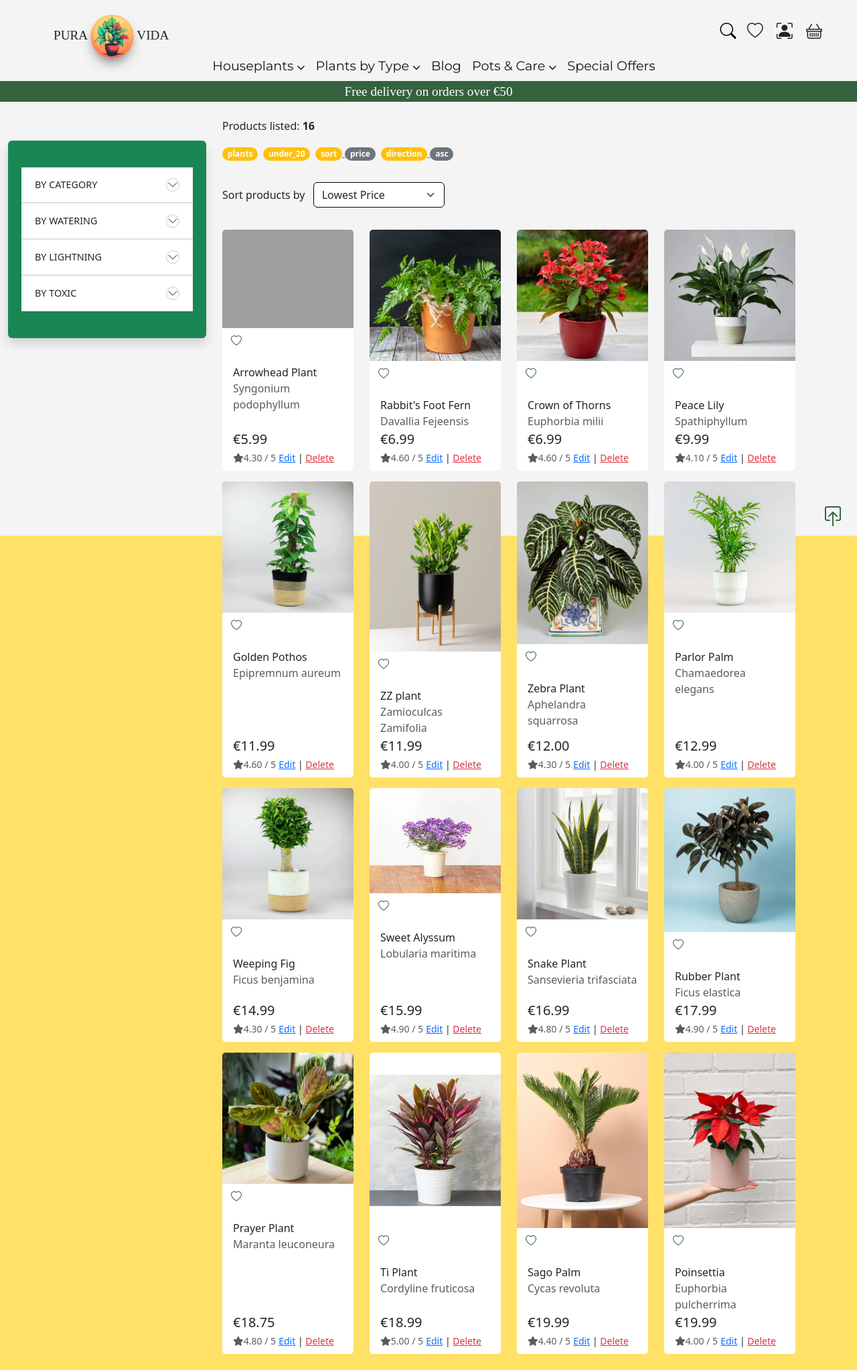
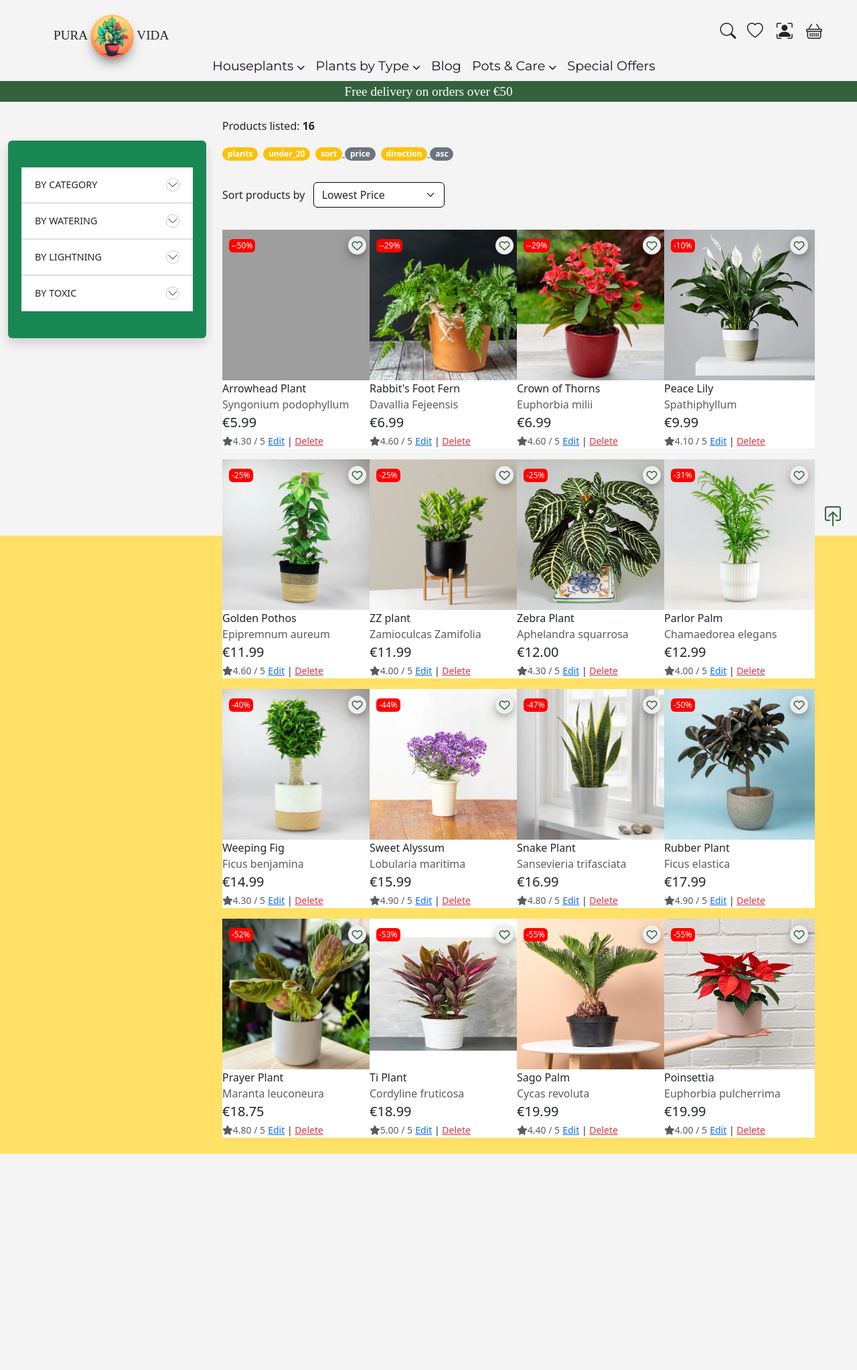
Before and after one commit to viktor-codes/puravida, a Django app: a page that uses templates/includes/base.html in a window 1280 px wide. Shown: the whole page at 67% size. After the commit the page ends 1723 px from the top, so only its background shows below. Run offline with Django 3.2, Linux system fonts and the light colour scheme; the visitor is signed in with stand-in values (Sample User, id 1); data comes from the database, SQL or seed files in the repository; data that the repository does not hold is empty; some libraries are stand-ins or nearby versions; some web fonts are replaced; grey boxes are pictures that could not be loaded.

Commit message:
Updated product card style

```diff
--- a/bag/templates/bag/bag.html
+++ b/bag/templates/bag/bag.html
@@ -103,7 +103,10 @@
                 <div class="px-4 py-3 mt-2 h-75">
                     <div class="row ">
                         <div class="col">
-                            <p class="text-start text-uppercase">Subtotal</p>
+                            <p class="text-start text-uppercase mb-0">Subtotal</p>
+                            {% if delivery %}
+                            <p class="text-start text-small text-muted m-0">delivery: {{delivery|floatformat:2 }}€</p>
+                            {% endif %}
                         </div>
                         <div class="col">
                             <strong>
--- a/products/models.py
+++ b/products/models.py
@@ -55,3 +55,12 @@ class Product(models.Model):
 
     def __str__(self):
         return self.name
+
+    def calculate_sale_percentage(self):
+        if self.discount_price is not None and self.price is not None and self.price > 0:
+            # Calculate the sale percentage
+            sale_percentage = (
+                (self.price - self.discount_price) / self.price) * 100
+            return round(sale_percentage, 2)
+        else:
+            return 0.0
--- a/products/templates/products/products.html
+++ b/products/templates/products/products.html
@@ -154,34 +154,44 @@
             </div>
             <div class="row">
                 <div class="product-container col-11">
-                    <div class="row mt-2 mb-2">
+                    <div class="row mt-2 mb-2 d-flex align-items-center">
                         {% for product in products %}
                         <div class="col-sm-6 col-md-6 col-lg-4 col-xl-3 mb-3">
-                            <div class="card h-100 border-0">
-                                {% if product.image %}
-                                <a href="{% url 'product_details' product.id %}">
-                                    <img class="card-img-top img-fluid" src="{{ product.image.url }}"
-                                        alt="{{ product.name }}">
-                                </a>
-                                {% else %}
-                                <a href="{% url 'product_details' product.id %}">
-                                    <img class="card-img-top img-fluid" src="{{ MEDIA_URL }}noimage.png"
-                                        alt="{{ product.name }}">
-                                </a>
-                                {% endif %}
+                            <div class="product-card h-100 border-0">
+                                <div class="image-container">
+                                    <div class="first">
+                                        <div class="d-flex justify-content-between align-items-center">
+
+                                            <span class="discount">-{{ product.calculate_sale_percentage|floatformat:0 }}%</span>
                                             <!-- Wishlist -->
                                             {% if request.user.is_authenticated %}
                                             <form method="post" action="{% url 'add_to_wishlist' product.id %}">
                                                 {% csrf_token %}
-                                    <button type="submit" class="btn btn-link">
+
+                                                    <button type="submit" class="nav-link">
                                                         {% if product.id in wishlist_products %}
-                                            <i class="bi bi-heart-fill wishlist-icon"></i>
+                                                        <span class="wishlist"><i class="fa fa-heart"></i></span>
                                                         {% else %}
-                                            <i class="bi bi-heart wishlist-icon"></i>
+                                                        <span class="wishlist"><i class="fa fa-heart-o"></i></i></span>
                                                         {% endif %}
                                                     </button>
+
                                             </form>
                                             {% endif %}
+                                        </div>
+                                    </div>
+                                    {% if product.image %}
+                                    <a href="{% url 'product_details' product.id %}">
+                                        <img class="card-img-top img-fluid" src="{{ product.image.url }}" alt="{{ product.name }}" style="height: 225px;">
+                                    </a>
+                                    {% else %}
+                                    <a href="{% url 'product_details' product.id %}">
+                                        <img class="card-img-top img-fluid" src="{{ MEDIA_URL }}noimage.png" alt="{{ product.name }}" style="height: 225px;">
+                                    </a>
+                                    {% endif %}
+                                </div>
+
+
 
 
                                 <div class="card-body pb-0">
@@ -258,3 +268,83 @@
     })
 </script>
 {% endblock %}
+
+<div class="card">
+
+    <div class="image-container">
+
+        <div class="first">
+
+            <div class="d-flex justify-content-between align-items-center">
+
+                <span class="discount">-{{ product.calculate_sale_percentage }}%</span>
+                <span class="wishlist"><i class="fa fa-heart-o"></i></span>
+
+
+            </div>
+        </div>
+        {% if product.image %}
+        <a href="{% url 'product_details' product.id %}">
+            <img src="{{ product.image.url }}" alt="{{ product.name }}" class="img-fluid rounded thumbnail-image">
+        </a>
+        {% else %}
+        <a href="{% url 'product_details' product.id %}">
+            <img src="{{ MEDIA_URL }}noimage.png" alt="{{ product.name }}" class="img-fluid rounded thumbnail-image">
+        </a>
+        {% endif %}
+
+    </div>
+
+
+    <div class="product-detail-container p-2">
+
+        <div class="d-flex justify-content-between align-items-center">
+
+            <h5 class="dress-name">{{ product.name }}</h5>
+
+            <div class="d-flex flex-column mb-2">
+
+                <span class="new-price">€{{ product.discount_price }}</span>
+                <small class="old-price text-right">€{{ product.price }}</small>
+            </div>
+
+        </div>
+
+
+        <div class="d-flex justify-content-between align-items-center pt-1">
+
+            <div class="color-select d-flex ">
+
+                <input type="button" name="grey" class="btn creme">
+                <input type="button" name="red" class="btn red ml-2">
+                <input type="button" name="blue" class="btn blue ml-2">
+
+            </div>
+
+            <div class="d-flex ">
+
+                <span class="item-size mr-2 btn" type="button">S</span>
+                <span class="item-size mr-2 btn" type="button">M</span>
+                <span class="item-size btn" type="button">L</span>
+
+            </div>
+
+
+        </div>
+
+
+        <div class="d-flex justify-content-between align-items-center pt-1">
+            <div>
+                <i class="fa fa-star-o rating-star"></i>
+                <span class="rating-number">{{ product.rating }}</span>
+            </div>
+
+            <span class="buy">BUY</span>
+
+        </div>
+
+
+
+    </div>
+
+</div>
--- a/static/css/base.css
+++ b/static/css/base.css
@@ -225,9 +225,7 @@ input[type=number]{
     overflow-y: auto;
 }
 
-.wishlist-icon {
-    color: #35623e;
-}
+
 
 /* Small Screen */
 @media only screen and (max-width: 991px){
@@ -469,3 +467,69 @@ input[type=number]{
         width: 90% !important
     }
 }
+
+.product-card {
+
+    background-color: #fff;
+    border: none;
+    border-radius: 10px;
+    width: 225px;
+
+
+}
+
+.image-container {
+    position: relative;
+    height: 225px;
+    width: 225px;
+}
+
+.thumbnail-image {
+    border-radius: 10px !important;
+}
+
+
+.discount {
+
+    background-color: red;
+    padding-top: 1px;
+    padding-bottom: 1px;
+    padding-left: 4px;
+    padding-right: 4px;
+    font-size: 12px;
+    border-radius: 6px;
+    color: #fff;
+}
+
+.wishlist {
+
+    height: 27px;
+    width: 27px;
+    color: #35623e;
+    background-color: #eee;
+    display: flex;
+    justify-content: center;
+    align-items: center;
+    border-radius: 50%;
+    box-shadow: 0 4px 8px 0 rgba(0, 0, 0, 0.2), 0 6px 20px 0 rgba(0, 0, 0, 0.19);
+}
+
+.first {
+
+    position: absolute;
+    width: 100%;
+    padding: 10px;
+}
+
+.new-price {
+    font-size: 13px;
+    font-weight: bold;
+    color: red;
+
+}
+
+.old-price {
+    font-size: 8px;
+    font-weight: bold;
+    color: grey;
+}
--- a/templates/includes/base.html
+++ b/templates/includes/base.html
@@ -66,7 +66,7 @@
             <div class="icons-menu col-auto text-end">
                 <ul class="list-inline list-unstyled me-lg-5 me-3 m-0">
                     <li class="list-inline-item">
-                        <a class="text-black nav-link d-none d-sm-block" type="button" data-bs-toggle="offcanvas"
+                        <a class="nav-link" type="button" data-bs-toggle="offcanvas"
                             data-bs-target="#offcanvasSearch" aria-controls="offcanvasTop">
                             <div><i class="bi bi-search fs-4"></i></div>
                         </a>
@@ -85,7 +85,7 @@
                         </a>
                     </li>
                     <li class="list-inline-item dropdown border-0">
-                        <a class=" nav-link d-none d-sm-block" href="#" id="user-options" data-bs-toggle="dropdown"
+                        <a class="nav-link" href="#" id="user-options" data-bs-toggle="dropdown"
                             aria-haspopup="true" aria-expanded="false">
                             <div class="text-center p-1">
                                 <div><i class="bi bi-person-bounding-box fs-4"></i></div>
```
Lines whose indentation alone changed are shown as unchanged.
